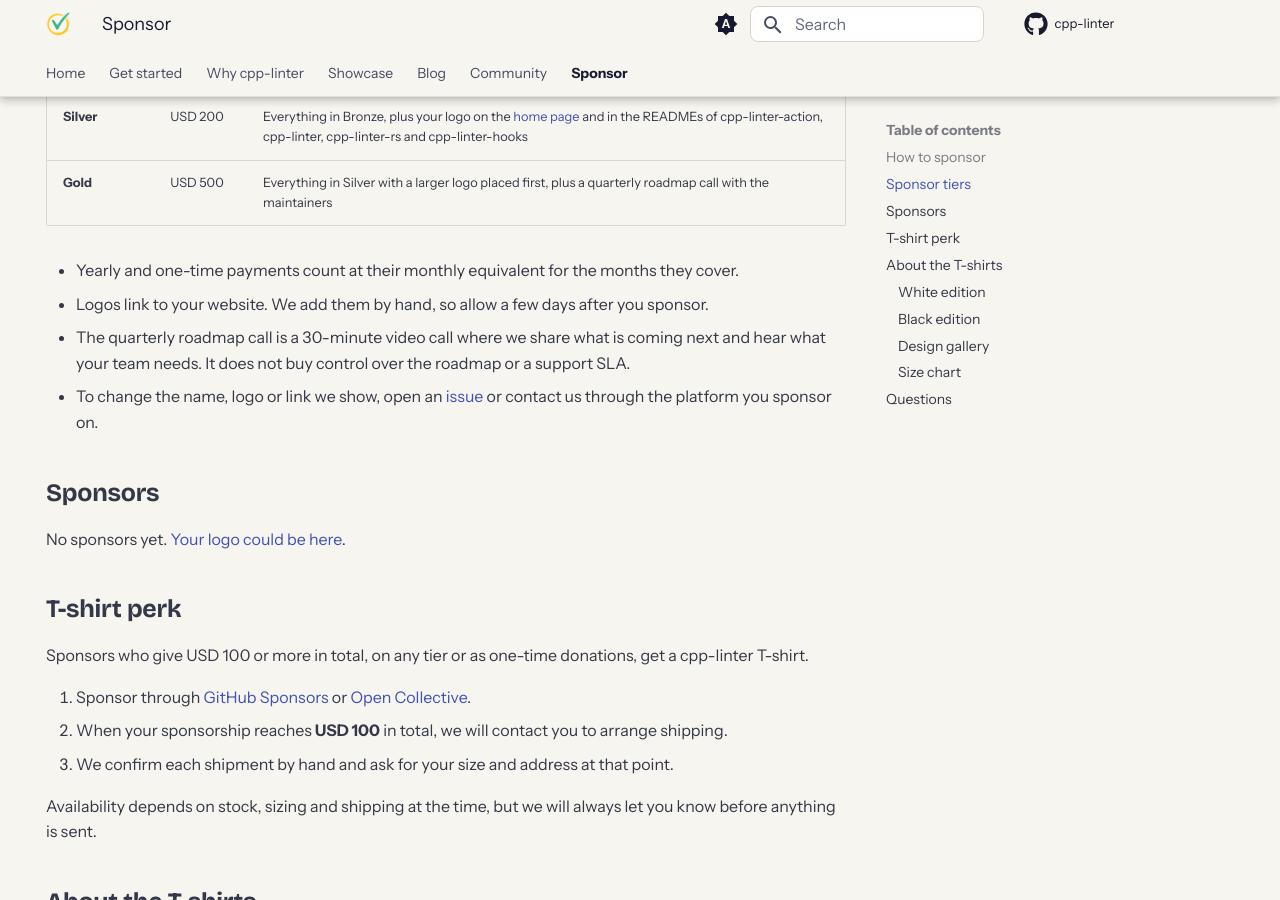
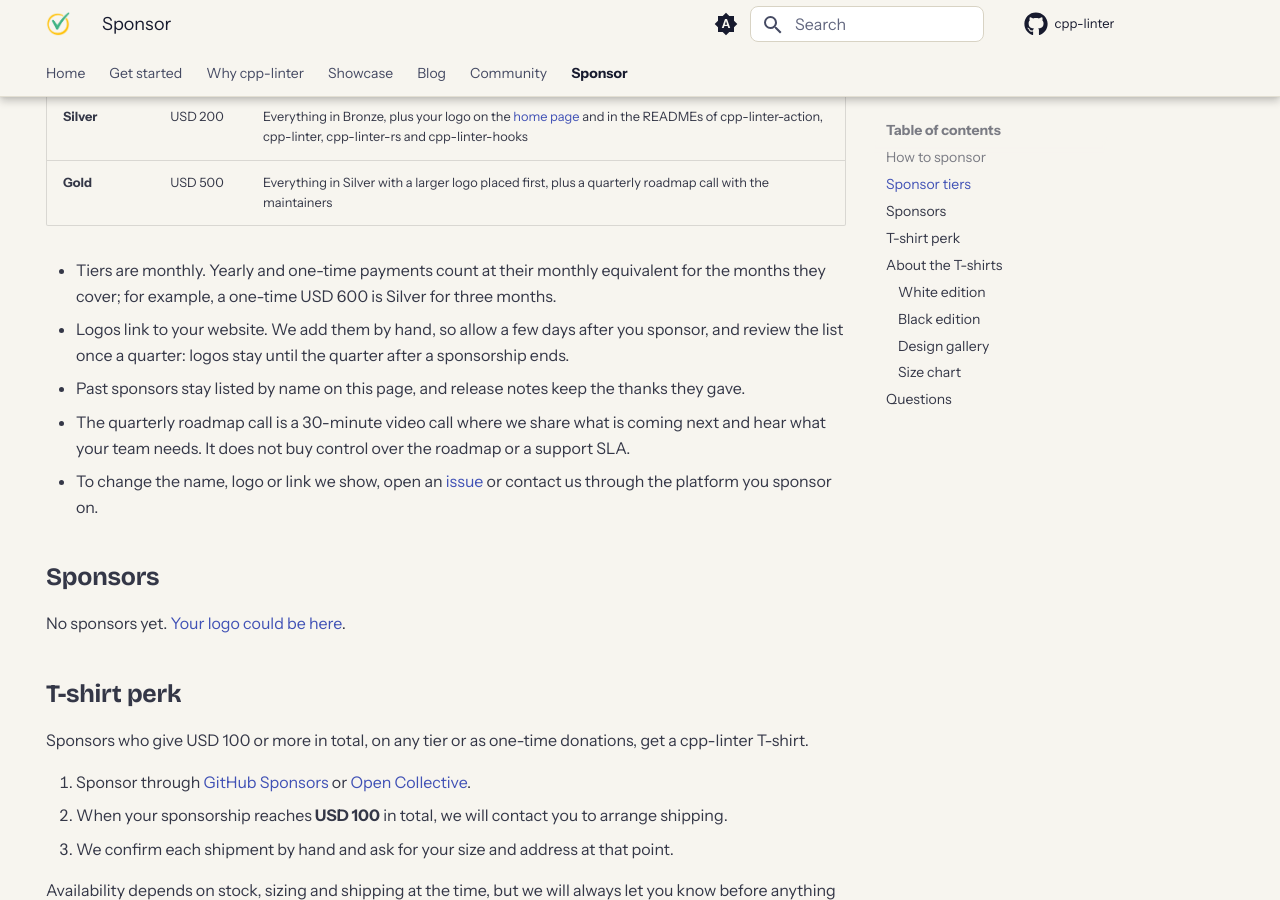
Before and after one commit to cpp-linter/cpp-linter.github.io, an MkDocs documentation site: the page built from docs/sponsor.md, in a window 1280 px wide and 900 px high, scrolled down 593 px. Built offline with MkDocs 1.6.1 and Material for MkDocs 9.7.7, drawn with Linux system fonts in a browser that asks for light colours; some web fonts are replaced.

Commit message:
docs: explain how monthly tiers and past sponsors work
Co-Authored-By: Claude Opus 5.5 (1M context) <noreply@anthropic.com>
Claude-Session: https://claude.ai/code/session_012XvhKmqpkDK2HzAtbMsAGB

```diff
--- a/docs/sponsor.md
+++ b/docs/sponsor.md
@@ -26,8 +26,11 @@ expenses are publicly visible.
 | **Silver** | USD 200 | Everything in Bronze, plus your logo on the [home page](index.md) and in the READMEs of cpp-linter-action, cpp-linter, cpp-linter-rs and cpp-linter-hooks |
 | **Gold** | USD 500 | Everything in Silver with a larger logo placed first, plus a quarterly roadmap call with the maintainers |
 
-- Yearly and one-time payments count at their monthly equivalent for the months they cover.
-- Logos link to your website. We add them by hand, so allow a few days after you sponsor.
+- Tiers are monthly. Yearly and one-time payments count at their monthly equivalent for the
+  months they cover; for example, a one-time USD 600 is Silver for three months.
+- Logos link to your website. We add them by hand, so allow a few days after you sponsor, and
+  review the list once a quarter: logos stay until the quarter after a sponsorship ends.
+- Past sponsors stay listed by name on this page, and release notes keep the thanks they gave.
 - The quarterly roadmap call is a 30-minute video call where we share what is coming next and hear
   what your team needs. It does not buy control over the roadmap or a support SLA.
 - To change the name, logo or link we show, open an
```
